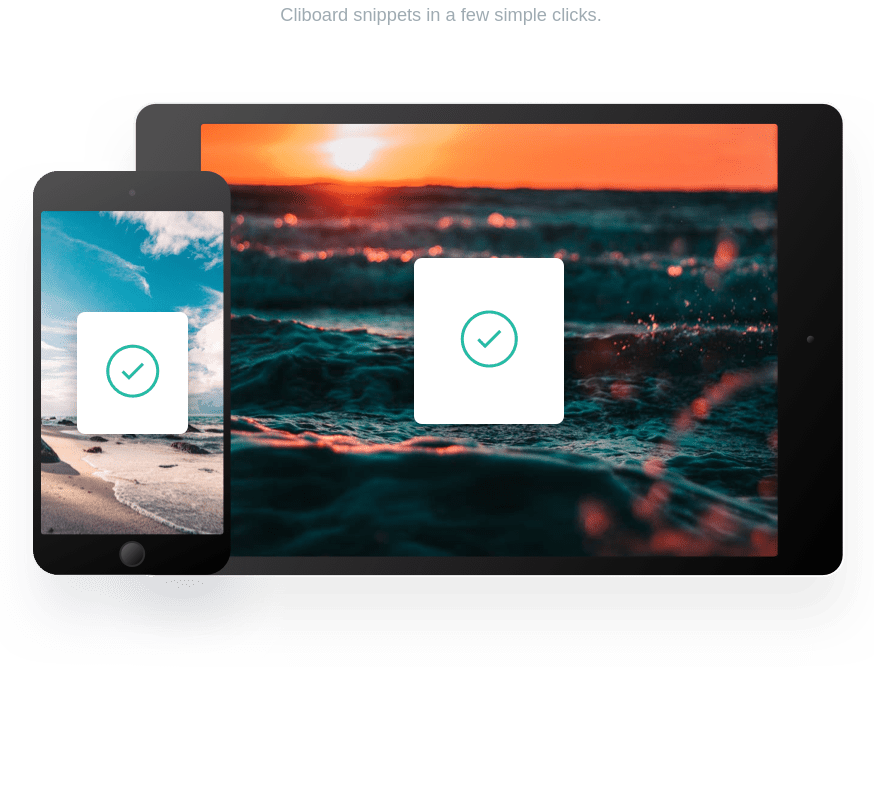
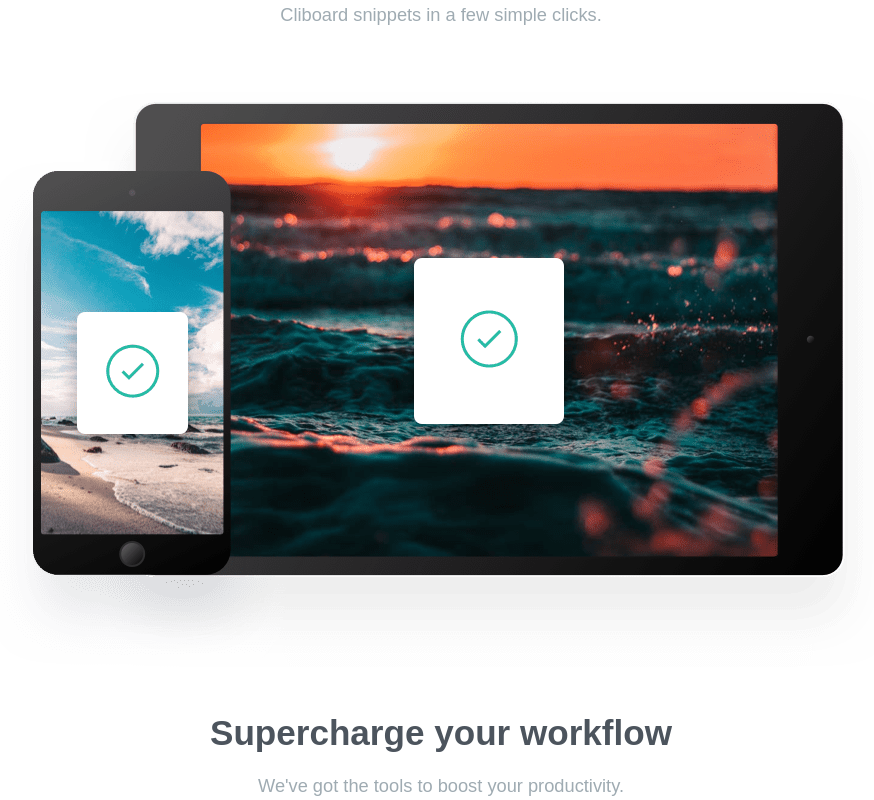
Before and after one commit to yirano/react-clipboard_lp, a React (Create React App) app: page / in a window 1280 px wide. Shown: the part 1503-2303 px from the top of the page, without its empty margins (199-1073 px from the left). Before the commit the page ends 2216 px from the top, so only its background shows below. Built offline with nearby package versions, Linux system fonts and the light colour scheme; a web font is replaced by a local one.

Commit message:
Begin adding contents to Supercharge section

```diff
--- a/src/App.js
+++ b/src/App.js
@@ -2,6 +2,7 @@ import React from 'react';
 import Header from './components/header/header';
 import KeepTrack from './components/keepTrack/keepTrack';
 import AccessClipboard from './components/accessClipboard/accessClipboard';
+import Supercharge from './components/supercharge/supercharge';
 import './App.scss';
 
 function App() {
@@ -10,6 +11,7 @@ function App() {
 			<Header />
 			<KeepTrack />
 			<AccessClipboard />
+			<Supercharge />
 		</div>
 	);
 }
--- a/src/App.scss
+++ b/src/App.scss
@@ -1,6 +1,11 @@
 @import './modules/reset.scss';
 @import './modules/fonts.scss';
 
+section {
+	display: flex;
+	justify-content: center;
+	flex-wrap: wrap;
+}
 .topElement {
 	width: 50%;
 	height: 37%;
--- /dev/null
+++ b/src/components/supercharge/supercharge.jsx
@@ -0,0 +1,14 @@
+import React from 'react';
+
+export default function supercharge() {
+	return (
+		<section className="supercharge">
+			<div className="topElement">
+				<h1>Supercharge your workflow</h1>
+				<p className="caption">We've got the tools to boost your productivity.</p>
+			</div>
+
+			<div className="bottomElement" />
+		</section>
+	);
+}
--- /dev/null
+++ b/src/components/supercharge/supercharge.scss
@@ -0,0 +1 @@
+@import '../../modules/colors';
```
